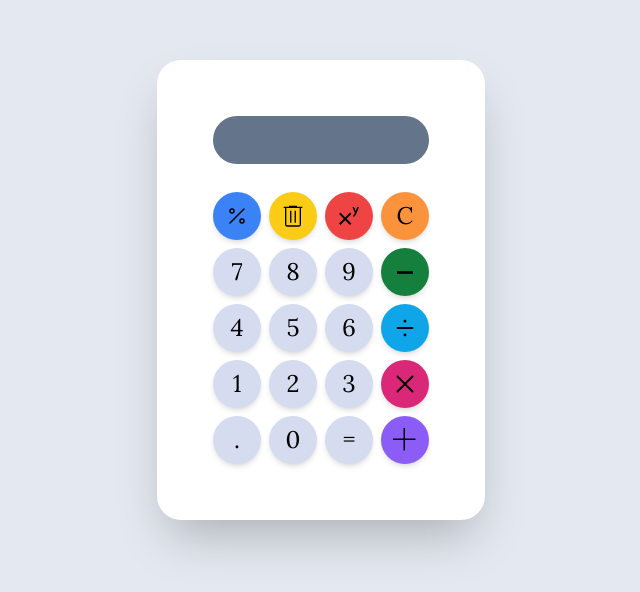
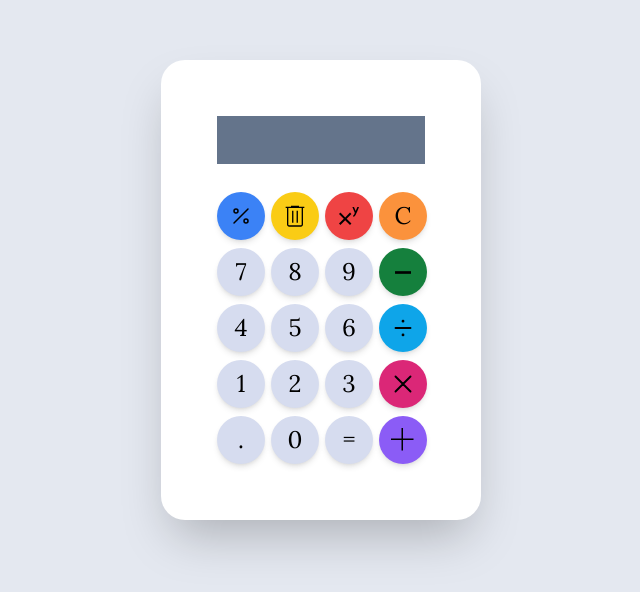
Before and after one commit to lama6-66/calculator, a SvelteKit app: page / in a window 1280 px wide. Shown: the part 110-702 px from the top of the page, without its empty margins (319-959 px from the left). Built offline with nearby package versions, Linux system fonts and the light colour scheme.

Commit message:
fixed overfiow

```diff
--- a/src/routes/+page.svelte
+++ b/src/routes/+page.svelte
@@ -8,6 +8,14 @@ function Equation( value :string){
 
 function space(){
     equation=equation.substring(0, equation.length-1);
+    if(equation.charAt(equation.length - 1)==' * '){
+        equation=equation.substring(0, equation.length-3);
+    }else{
+        equation=equation.substring(0, equation.length-1);
+    }
+
+
+
 }
 
 function clear(){
@@ -19,17 +27,15 @@ function solve(){
 
 }
 
-function exponent(){
 
-}
 
 
 </script>
 
 
 
-<div  class="bg-white  rounded-3xl grid grid-cols-4 gap-2 p-14 pt-15 font-normal shadow-2xl">
-<div class="bg-slate-500 text-white rounded-full col-span-4 h-12 w-30 flex items-center px-5 mb-5 font-bold">
+<div  class="bg-white rounded-3xl grid grid-cols-4 gap-2 p-14 pt-15 font-normal shadow-2xl max-w-[20rem] ">
+<div class="bg-slate-500 text-white rounded-x1 col-span-4 min-h-12 w-30 flex items-center px-5 mb-5 font-bold break-all">
 {equation}
 </div>
 
```
